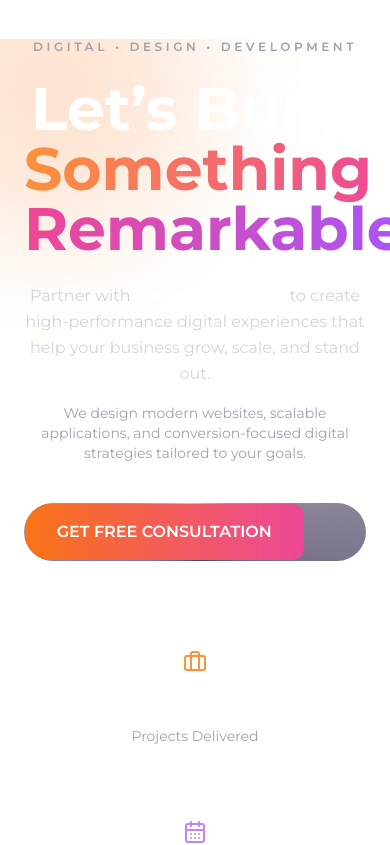
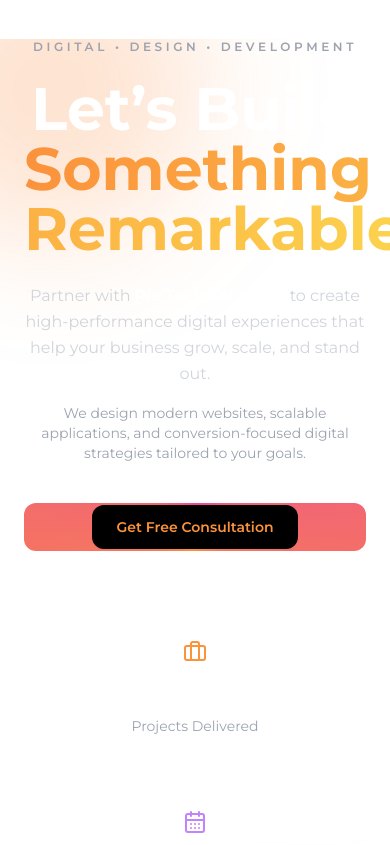
Before and after one commit to waisshaikh/Pie-Tech-, a Next.js app: page / in a window 390 px wide. Shown: the part 4360-5205 px from the top of the page. Built offline with nearby package versions, Linux system fonts and the light colour scheme.

Commit message:
deploy error fix

```diff
--- a/src/components/ui/Button/index.tsx
+++ b/src/components/ui/Button/index.tsx
@@ -1,24 +1,75 @@
-import { ButtonHTMLAttributes, DetailedHTMLProps, FC } from 'react';
+'use client';
 
-interface Props extends DetailedHTMLProps<ButtonHTMLAttributes<HTMLButtonElement>, HTMLButtonElement> {
+import { ButtonHTMLAttributes, FC } from 'react';
+
+interface Props extends ButtonHTMLAttributes<HTMLButtonElement> {
   title: string;
-  btnClasses?: string;
-  classes?: string;
+  variant?: 'primary' | 'secondary';
+  loading?: boolean;
+  leftIcon?: React.ReactNode;
+  rightIcon?: React.ReactNode;
+  className?: string;
 }
 
-const Index: FC<Props> = ({ title, classes, btnClasses, ...props }) => {
+const Button: FC<Props> = ({
+  title,
+  variant = 'primary',
+  loading = false,
+  leftIcon,
+  rightIcon,
+  className = '',
+  disabled,
+  ...props
+}) => {
   return (
     <button
-      className={`relative inline-flex overflow-hidden rounded-full p-[0.2vw] text-[1.8vw] uppercase focus:outline-none focus:ring-1 focus:ring-primary focus:ring-offset-1 focus:ring-offset-stroke ${btnClasses}`}
+      disabled={disabled || loading}
+      className={`
+        relative inline-flex items-center justify-center
+        rounded-xl p-[2px] overflow-hidden
+        focus:outline-none focus:ring-2 focus:ring-orange-400/50
+        disabled:opacity-60 disabled:cursor-not-allowed
+      `}
       {...props}
     >
-      <span className="absolute inset-[-1000%] animate-[spin_2.5s_linear_infinite] bg-[conic-gradient(from_90deg_at_50%_50%,#CCC2DC_0%,#4A4458_50%,#CCC2DC_100%)]" />
+      {/* 🔥 Animated Border */}
+      <span className="absolute inset-[-1000%] animate-[spin_3s_linear_infinite] bg-[conic-gradient(from_90deg_at_50%_50%,#fb923c_0%,#ec4899_50%,#fb923c_100%)]" />
+
+      {/* 🔥 Inner Button */}
       <span
-        className={`inline-flex h-full min-h-[3vw] cursor-pointer  items-center justify-center rounded-full font-medium text-white backdrop-blur-3xl transition  duration-300 ${classes}`}
+        className={`
+          relative z-10 flex items-center gap-2
+          px-6 py-3 rounded-xl
+          font-semibold text-sm sm:text-base
+          transition-all duration-300
+
+          ${
+            variant === 'primary'
+              ? 'bg-black text-orange-400 hover:bg-neutral-900'
+              : 'bg-transparent text-orange-400 border border-orange-400 hover:bg-orange-400/10'
+          }
+
+          ${className}
+        `}
       >
-        {title}
+        {/* Left Icon */}
+        {leftIcon && !loading && <span>{leftIcon}</span>}
+
+        {/* Text / Loader */}
+        {loading ? (
+          <span className="flex items-center gap-2">
+            <span className="h-4 w-4 border-2 border-orange-400 border-t-transparent rounded-full animate-spin" />
+            Loading...
+          </span>
+        ) : (
+          title
+        )}
+
+        {/* Right Icon */}
+        {rightIcon && !loading && <span>{rightIcon}</span>}
       </span>
     </button>
   );
 };
-export default Index;
+
+export default Button;
--- a/src/shared/utils/animations.js
+++ b/src/shared/utils/animations.js
@@ -4,42 +4,59 @@ export const menuSlide = {
   enter: {
     x: 0,
     transition: {
-      duration: 0.45,
-      ease: [0.22, 1, 0.36, 1], // smooth & fast
+      duration: 0.5,
+      ease: [0.22, 1, 0.36, 1],
     },
   },
 
   exit: {
     x: '100%',
     transition: {
-      duration: 0.35,
+      duration: 0.4,
       ease: [0.4, 0, 1, 1],
     },
   },
 };
 
 export const slide = {
-  initial: { x: 30, opacity: 0 },
+  initial: { x: 40, opacity: 0 },
 
-  enter: (i: number) => ({
+  enter: (i) => ({
     x: 0,
     opacity: 1,
     transition: {
-      duration: 0.4,
+      duration: 0.45,
       ease: [0.22, 1, 0.36, 1],
-      delay: i * 0.05,
+      delay: i * 0.06,
     },
   }),
+
+  exit: {
+    x: 40,
+    opacity: 0,
+    transition: {
+      duration: 0.3,
+      ease: [0.4, 0, 1, 1],
+    },
+  },
 };
 
 export const scale = {
   open: {
     scale: 1,
-    transition: { duration: 0.2, ease: 'easeOut' },
+    opacity: 1,
+    transition: {
+      duration: 0.25,
+      ease: [0.22, 1, 0.36, 1],
+    },
   },
 
   closed: {
-    scale: 0,
-    transition: { duration: 0.15, ease: 'easeIn' },
+    scale: 0.95,
+    opacity: 0,
+    transition: {
+      duration: 0.2,
+      ease: [0.4, 0, 1, 1],
+    },
   },
 };
--- a/src/widgets/CallToAction/index.tsx
+++ b/src/widgets/CallToAction/index.tsx
@@ -17,7 +17,7 @@ const Index: FC = () => {
   return (
     <SectionOpacity className="relative flex min-h-screen items-center px-6 overflow-hidden">
 
-      {/* 🔥 Background Glow */}
+      {/* Background Glow */}
       <div className="absolute inset-0 -z-10">
         <div className="absolute top-[-100px] left-[-100px] w-[300px] h-[300px] bg-orange-500/20 blur-3xl rounded-full" />
         <div className="absolute bottom-[-100px] right-[-100px] w-[300px] h-[300px] bg-purple-500/20 blur-3xl rounded-full" />
@@ -36,7 +36,7 @@ const Index: FC = () => {
           {/* HEADING */}
           <h1 className="text-4xl font-bold leading-tight text-white sm:text-5xl md:text-6xl xl:text-7xl">
             Let’s Build <br />
-            <span className="bg-gradient-to-r from-orange-400 via-pink-500 to-purple-500 bg-clip-text text-transparent">
+            <span className="bg-gradient-to-r from-orange-400 to-amber-300 bg-clip-text text-transparent">
               Something Remarkable
             </span>
           </h1>
@@ -121,109 +121,3 @@ const Index: FC = () => {
 };
 
 export default Index;
-
-
-
-// 'use client';
-
-// import { Briefcase, CalendarDays, ThumbsUp } from 'lucide-react';
-// import { useRouter } from 'next/navigation';
-// import { FC } from 'react';
-
-// import Button from '@/components/ui/Button';
-// import SectionOpacity from '@/components/ui/SectionOpacity';
-
-// const Index: FC = () => {
-//   const router = useRouter();
-
-//   const handleFormToggle = () => {
-//     router.push('/about');
-//   };
-
-//   return (
-//     <SectionOpacity className="relative flex min-h-screen justify-center px-6">
-//       <div className="mx-auto grid w-full max-w-6xl grid-cols-1 gap-14 text-center lg:grid-cols-2 lg:text-left mt-10 mb-10">
-
-//         {/* LEFT CONTENT */}
-//         <div className="flex flex-col justify-center">
-//           <span className="mb-4 inline-block text-xl text-center font-bold tracking-widest text-gray-400">
-//             DIGITAL • DESIGN • DEVELOPMENT
-//           </span>
-
-//           <h1 className="text-4xl font-semibold leading-tight text-white sm:text-5xl md:text-6xl xl:text-7xl">
-//             Let&apos;s Build
-//             <br />
-//             <span className="bg-gradient-to-r from-white to-gray-400 bg-clip-text text-transparent">
-//               Something Remarkable
-//             </span>
-//           </h1>
-
-//           <p className="mt-6 max-w-xl text-base leading-relaxed text-gray-300 sm:text-lg">
-//             Partner with{' '}
-//             <span className="font-semibold text-white">
-//               Pie Tech Solutions
-//             </span>{' '}
-//             to create high-performance digital experiences that help your
-//             business grow, scale, and stand out in a competitive market.
-//           </p>
-
-//           <p className="mt-4 max-w-xl text-sm text-gray-400 sm:text-base">
-//             We design and develop modern websites, scalable applications,
-//             and conversion-focused digital strategies tailored to your
-//             business goals.
-//           </p>
-
-//           <div className="mt-10 flex flex-col gap-4 sm:flex-row">
-//             <Button
-//               onClick={handleFormToggle}
-//               title="Get Free Consultation"
-//               classes="
-//                 px-8 py-4 text-base font-semibold
-//                 bg-bg-1 hover:bg-bg-1/80
-//                 sm:text-lg
-//               "
-//             />
-//           </div>
-//         </div>
-
-//         {/* RIGHT CONTENT */}
-//         <div className="flex flex-col items-center justify-center gap-8 lg:items-start">
-//           <div className="grid w-full grid-cols-1 gap-6 sm:grid-cols-3">
-
-//             <div className="rounded-2xl border border-white/10 bg-white/5 p-6 text-center transition hover:bg-white/10">
-//               <Briefcase className="mx-auto mb-3 h-6 w-6 text-white/80" />
-//               <p className="text-3xl font-semibold text-white">50+</p>
-//               <p className="mt-1 text-sm text-gray-400">
-//                 Projects Delivered
-//               </p>
-//             </div>
-
-//             <div className="rounded-2xl border border-white/10 bg-white/5 p-6 text-center transition hover:bg-white/10">
-//               <CalendarDays className="mx-auto mb-3 h-6 w-6 text-white/80" />
-//               <p className="text-3xl font-semibold text-white">5+</p>
-//               <p className="mt-1 text-sm text-gray-400">
-//                 Years Experience
-//               </p>
-//             </div>
-
-//             <div className="rounded-2xl border border-white/10 bg-white/5 p-6 text-center transition hover:bg-white/10">
-//               <ThumbsUp className="mx-auto mb-3 h-6 w-6 text-white/80" />
-//               <p className="text-3xl font-semibold text-white">100%</p>
-//               <p className="mt-1 text-sm text-gray-400">
-//                 Client Satisfaction
-//               </p>
-//             </div>
-
-//           </div>
-
-//           <p className="max-w-sm text-center text-sm text-gray-500 lg:text-left">
-//             Trusted by startups, entrepreneurs, and growing businesses to
-//             deliver impactful digital solutions.
-//           </p>
-//         </div>
-//       </div>
-//     </SectionOpacity>
-//   );
-// };
-
-// export default Index;
--- a/src/widgets/FinalCTA/index.tsx
+++ b/src/widgets/FinalCTA/index.tsx
@@ -11,81 +11,71 @@ const FinalCTA: FC = () => {
 
   return (
     <section className="relative overflow-hidden py-24 md:py-32">
-
       {/* Gradient Background */}
       <div className="absolute inset-0 -z-10 bg-gradient-to-br from-black via-gray-900 to-black" />
 
       {/*  Glow Effects */}
       <div className="absolute inset-0 -z-10">
-        <div className="absolute top-[-100px] left-[-100px] w-[300px] h-[300px] bg-orange-500/20 blur-3xl rounded-full" />
-        <div className="absolute bottom-[-100px] right-[-100px] w-[300px] h-[300px] bg-purple-500/20 blur-3xl rounded-full" />
+        <div className="absolute left-[-100px] top-[-100px] h-[300px] w-[300px] rounded-full bg-orange-500/20 blur-3xl" />
+        <div className="absolute bottom-[-100px] right-[-100px] h-[300px] w-[300px] rounded-full bg-purple-500/20 blur-3xl" />
       </div>
 
       <SectionOpacity>
-        <div className="mx-auto max-w-4xl px-6 md:px-10 text-center">
-
+        <div className="mx-auto max-w-4xl px-6 text-center md:px-10">
           {/*  Brand Tag */}
-          <p className="mb-4 text-sm tracking-widest text-gray-400 uppercase">
-            Pie Tech Solutions
-          </p>
+          <p className="mb-4 text-sm uppercase tracking-widest text-gray-400">Pie Tech Solutions</p>
 
           {/*  Heading */}
-          <h2 className="text-3xl font-bold text-white sm:text-4xl md:text-5xl lg:text-6xl leading-tight">
-            Let’s Turn Your Vision Into
+          <h2 className="text-3xl font-bold leading-tight text-white sm:text-4xl md:text-5xl lg:text-6xl">
+            Let&apos;s work together
             <br />
-            <span className="bg-gradient-to-r from-orange-400 via-pink-500 to-purple-500 bg-clip-text text-transparent">
+            <span className="bg-gradient-to-r from-orange-400 to-amber-300 bg-clip-text text-transparent">
               A Powerful Digital Experience
             </span>
           </h2>
 
           {/*  Subtext (Meaningful + Sales Driven) */}
-          <p className="mt-6 text-sm sm:text-base md:text-lg text-gray-300 max-w-2xl mx-auto leading-relaxed">
-            At <span className="text-white font-semibold">Pie Tech Solutions</span>,
-            we don’t just build websites — we create scalable, high-performance
-            digital solutions that help your business grow, attract customers,
-            and stand out in today’s competitive market.
+          <p className="mx-auto mt-6 max-w-2xl text-sm leading-relaxed text-gray-300 sm:text-base md:text-lg">
+            At <span className="font-semibold text-white">Pie Tech Solutions</span>, we don’t just build websites — we
+            create scalable, high-performance digital solutions that help your business grow, attract customers, and
+            stand out in today’s competitive market.
           </p>
 
-          <p className="mt-4 text-sm sm:text-base text-gray-400 max-w-xl mx-auto">
-            Whether you're launching a new idea or upgrading your existing product,
-            our team is ready to bring your vision to life with modern design,
-            clean code, and strategic thinking.
+          <p className="mx-auto mt-4 max-w-xl text-sm text-gray-400 sm:text-base">
+            Whether you're launching a new idea or upgrading your existing product, our team is ready to bring your
+            vision to life with modern design, clean code, and strategic thinking.
           </p>
 
           {/*  Buttons */}
-          <div className="mt-10 flex flex-col sm:flex-row gap-4 justify-center">
-
-            {/* Primary CTA */}
+          <div className="mt-10 flex flex-col justify-center gap-4 sm:flex-row">
+            {/*  Primary CTA */}
             <Button
               onClick={() => router.push('/contact')}
               title="Start Your Project"
               classes="
       px-8 py-4 text-base font-semibold
       rounded-xl
-                bg-gradient-to-r from-orange-500 to-pink-500
-                text-white
-                hover:opacity-90
+      bg-orange-400 text-black
+      hover:bg-orange-500
       transition-all duration-300
-                shadow-lg shadow-orange-500/20
+      shadow-md hover:shadow-lg
     "
             />
 
-            {/* Secondary CTA */}
+            {/*  Secondary CTA */}
             <Button
               onClick={() => router.push('/about')}
               title="Learn More"
               classes="
       px-8 py-4 text-base font-semibold
       rounded-xl
-                border border-white/20
-                text-white
-                hover:bg-white/10
+      border border-orange-400
+      text-orange-400
+      hover:bg-orange-400/10
       transition-all duration-300
     "
             />
-
           </div>
-
         </div>
       </SectionOpacity>
     </section>
```
Also changed, not shown: src/app/approach/page.tsx (+5 -6 lines), src/app/services/page.tsx (+4 -4 lines). Lines whose indentation alone changed are shown as unchanged.
